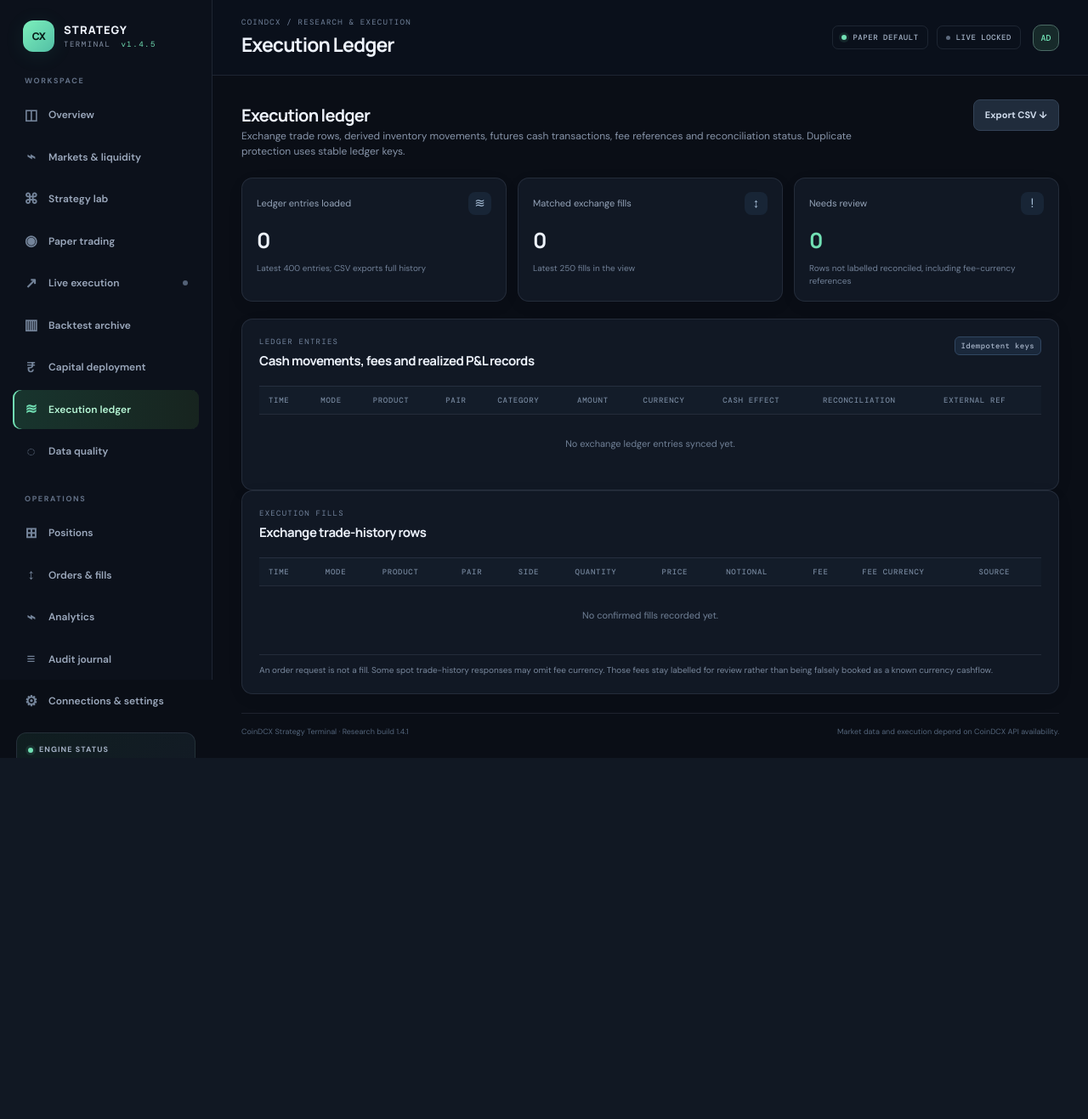
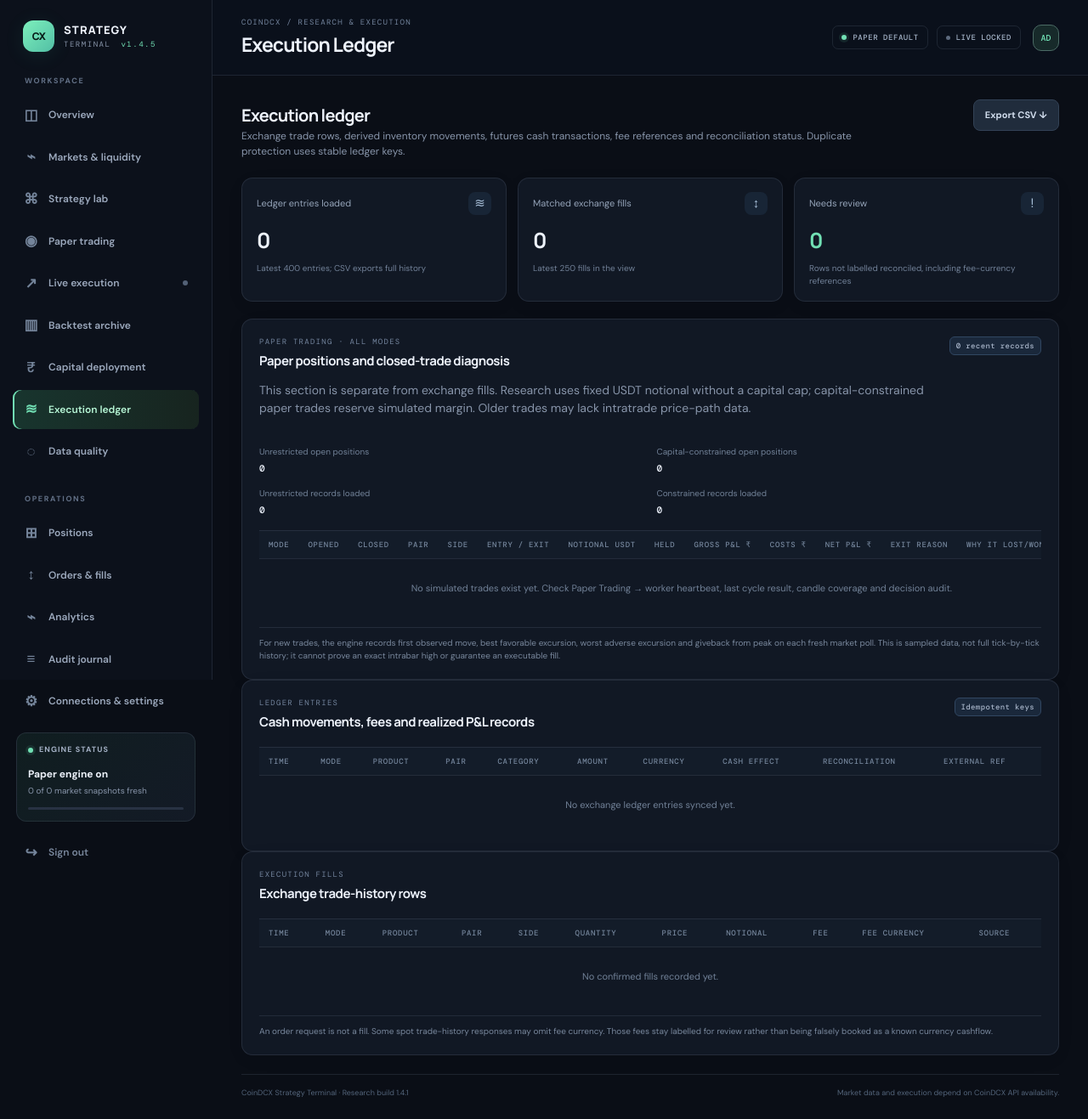
Before and after one commit to yashbajpaiknpindia-spec/24x7Coindcx, a FastAPI app: page /ledger in a window 1280 px wide. Shown: the whole page at 85% size. Before the commit the page ends 892 px from the top, so only its background shows below. Run offline with FastAPI, Linux system fonts and the light colour scheme; the visitor is signed in with stand-in values (Sample User, id 1); some libraries are stand-ins or nearby versions.

Commit message:
Add combined paper trade ledger and diagnosis

```diff
--- a/app/templates/ledger.html
+++ b/app/templates/ledger.html
@@ -1,6 +1,11 @@
 {% extends 'base.html' %}{% block content %}
 <div class="page-intro"><div><h2>Execution ledger</h2><p>Exchange trade rows, derived inventory movements, futures cash transactions, fee references and reconciliation status. Duplicate protection uses stable ledger keys.</p></div><a class="btn btn-secondary" href="/api/ledger.csv">Export CSV ↓</a></div>
 <div class="stat-grid three"><div class="stat-card"><div class="stat-top"><span>Ledger entries loaded</span><span class="stat-icon">≋</span></div><div class="stat-value">{{entries|length}}</div><div class="stat-foot">Latest 400 entries; CSV exports full history</div></div><div class="stat-card"><div class="stat-top"><span>Matched exchange fills</span><span class="stat-icon">↕</span></div><div class="stat-value">{{fills|length}}</div><div class="stat-foot">Latest 250 fills in the view</div></div><div class="stat-card"><div class="stat-top"><span>Needs review</span><span class="stat-icon">!</span></div><div class="stat-value {{'negative' if needs_review else 'positive'}}">{{needs_review}}</div><div class="stat-foot">Rows not labelled reconciled, including fee-currency references</div></div></div>
+<section class="panel"><div class="panel-head"><div><div class="eyebrow">PAPER TRADING · ALL MODES</div><h3>Paper positions and closed-trade diagnosis</h3><p class="muted">This section is separate from exchange fills. Research uses fixed USDT notional without a capital cap; capital-constrained paper trades reserve simulated margin. Older trades may lack intratrade price-path data.</p></div><span class="tag">{{paper_trades|length}} recent records</span></div>
+<div class="connection-details"><div><span>Unrestricted open positions</span><b>{{paper_positions|length}}</b></div><div><span>Capital-constrained open positions</span><b>{{capital_positions|length}}</b></div><div><span>Unrestricted records loaded</span><b>{{paper_trades|selectattr('run_mode','equalto','paper')|list|length}}</b></div><div><span>Constrained records loaded</span><b>{{paper_trades|selectattr('run_mode','equalto','paper_capital')|list|length}}</b></div></div>
+<div class="table-wrap"><table><thead><tr><th>Mode</th><th>Opened</th><th>Closed</th><th>Pair</th><th>Side</th><th>Entry / exit</th><th>Notional USDT</th><th>Held</th><th>Gross P&amp;L ₹</th><th>Costs ₹</th><th>Net P&amp;L ₹</th><th>Exit reason</th><th>Why it lost/won</th><th>Status</th></tr></thead><tbody>
+{% for t in paper_trades %}<tr><td>{{'Unrestricted research' if t.run_mode=='paper' else 'Capital-constrained'}}</td><td class="mono">{{t.created_at.strftime('%Y-%m-%d %H:%M') if t.created_at else '—'}}</td><td class="mono">{{t.closed_at.strftime('%Y-%m-%d %H:%M') if t.closed_at else '—'}}</td><td><b>{{t.pair}}</b><div class="muted">{{t.product|upper}}</div></td><td>{{t.side|upper}}</td><td class="mono">{{'%.8g'|format(t.entry_price or 0)}} / {{'%.8g'|format(t.exit_price) if t.exit_price else '—'}}</td><td class="mono">{{'%.2f'|format(t.invested_usdt)}}</td><td class="mono">{{'%.1f min'|format(t.held_minutes) if t.held_minutes<60 else ('%.2f hr'|format(t.held_minutes/60))}}</td><td class="mono {{'positive' if (t.gross_pnl_inr or 0)>=0 else 'negative'}}">{{'%+.2f'|format(t.gross_pnl_inr or 0)}}</td><td class="mono">{{'%.2f'|format((t.fees_inr or 0)+(t.slippage_inr or 0)+(t.funding_inr or 0))}}</td><td class="mono {{'positive' if (t.net_pnl_inr or 0)>=0 else 'negative'}}">{{'%+.2f'|format(t.net_pnl_inr or 0)}}</td><td>{{t.reason or '—'}}</td><td>{{t.diagnosis}}</td><td><span class="status-chip {{'green' if t.status=='closed' else 'blue'}}">{{t.status|upper}}</span></td></tr>{% endfor %}
+{% if not paper_trades %}<tr><td colspan="14" class="empty">No simulated trades exist yet. Check Paper Trading → worker heartbeat, last cycle result, candle coverage and decision audit.</td></tr>{% endif %}</tbody></table></div><div class="panel-note">For new trades, the engine records first observed move, best favorable excursion, worst adverse excursion and giveback from peak on each fresh market poll. This is sampled data, not full tick-by-tick history; it cannot prove an exact intrabar high or guarantee an executable fill.</div></section>
 {% if runtime.last_live_reconciliation_status and runtime.last_live_reconciliation_status!='ok' %}<div class="alert alert-danger"><b>Latest reconciliation status: {{runtime.last_live_reconciliation_status}}</b><p>{{runtime.last_live_reconciliation_error or runtime.last_live_reconciliation or 'Check worker logs for specific endpoint failures.'}}</p></div>{% endif %}
 <section class="panel"><div class="panel-head"><div><div class="eyebrow">LEDGER ENTRIES</div><h3>Cash movements, fees and realized P&L records</h3></div><span class="tag">Idempotent keys</span></div><div class="table-wrap"><table><thead><tr><th>Time</th><th>Mode</th><th>Product</th><th>Pair</th><th>Category</th><th>Amount</th><th>Currency</th><th>Cash effect</th><th>Reconciliation</th><th>External ref</th></tr></thead><tbody>{% for e in entries %}<tr><td class="mono">{{e.occurred_at.strftime('%Y-%m-%d %H:%M:%S')}}</td><td>{{e.run_mode}}</td><td>{{e.product|upper}}</td><td>{{e.pair or '—'}}</td><td><code>{{e.category}}</code></td><td class="mono {{'positive' if e.amount>=0 else 'negative'}}">{{'%+.8f'|format(e.amount)}}</td><td>{{e.currency}}</td><td>{{'Yes' if e.cash_effect else 'No / memo'}}</td><td><span class="status-chip {{'green' if e.reconciliation_status=='reconciled' else 'amber'}}">{{e.reconciliation_status}}</span></td><td class="mono">{{e.external_ref[:28] if e.external_ref else '—'}}</td></tr>{% endfor %}{% if not entries %}<tr><td colspan="10" class="empty">No exchange ledger entries synced yet.</td></tr>{% endif %}</tbody></table></div></section>
 <section class="panel"><div class="panel-head"><div><div class="eyebrow">EXECUTION FILLS</div><h3>Exchange trade-history rows</h3></div></div><div class="table-wrap"><table><thead><tr><th>Time</th><th>Mode</th><th>Product</th><th>Pair</th><th>Side</th><th>Quantity</th><th>Price</th><th>Notional</th><th>Fee</th><th>Fee currency</th><th>Source</th></tr></thead><tbody>{% for f in fills %}<tr><td class="mono">{{f.occurred_at.strftime('%Y-%m-%d %H:%M:%S')}}</td><td>{{f.run_mode}}</td><td>{{f.product|upper}}</td><td>{{f.pair}}</td><td>{{f.side|upper}}</td><td class="mono">{{'%.8f'|format(f.quantity)}}</td><td class="mono">{{'%.8f'|format(f.price)}}</td><td class="mono">{{'%.8f'|format(f.notional)}}</td><td class="mono">{{'%.8f'|format(f.fee_amount)}}</td><td>{{f.fee_currency}}</td><td>{{f.source}}</td></tr>{% endfor %}{% if not fills %}<tr><td colspan="11" class="empty">No confirmed fills recorded yet.</td></tr>{% endif %}</tbody></table></div><div class="panel-note">An order request is not a fill. Some spot trade-history responses may omit fee currency. Those fees stay labelled for review rather than being falsely booked as a known currency cashflow.</div></section>
```
